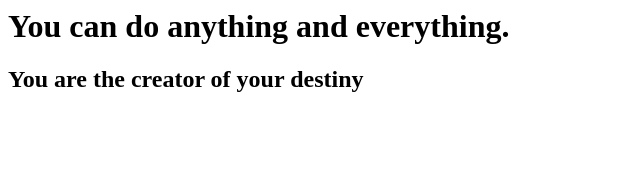
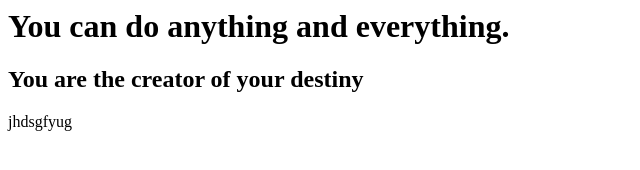
Before and after one commit to Manasa1626/Firstgitrepo, a plain HTML site: page index.html in a window 1280 px wide. Shown: the full height of the page, 0-640 px from the left. Drawn offline with Linux system fonts and the light colour scheme.

Commit message:
Random changes

```diff
--- a/index.html
+++ b/index.html
@@ -2,5 +2,6 @@
 <body>
 <h1> You can do anything and everything. </h1>
 <h2>You are the creator of your destiny </h2>
+jhdsgfyug
 </body>
 </html>
```
